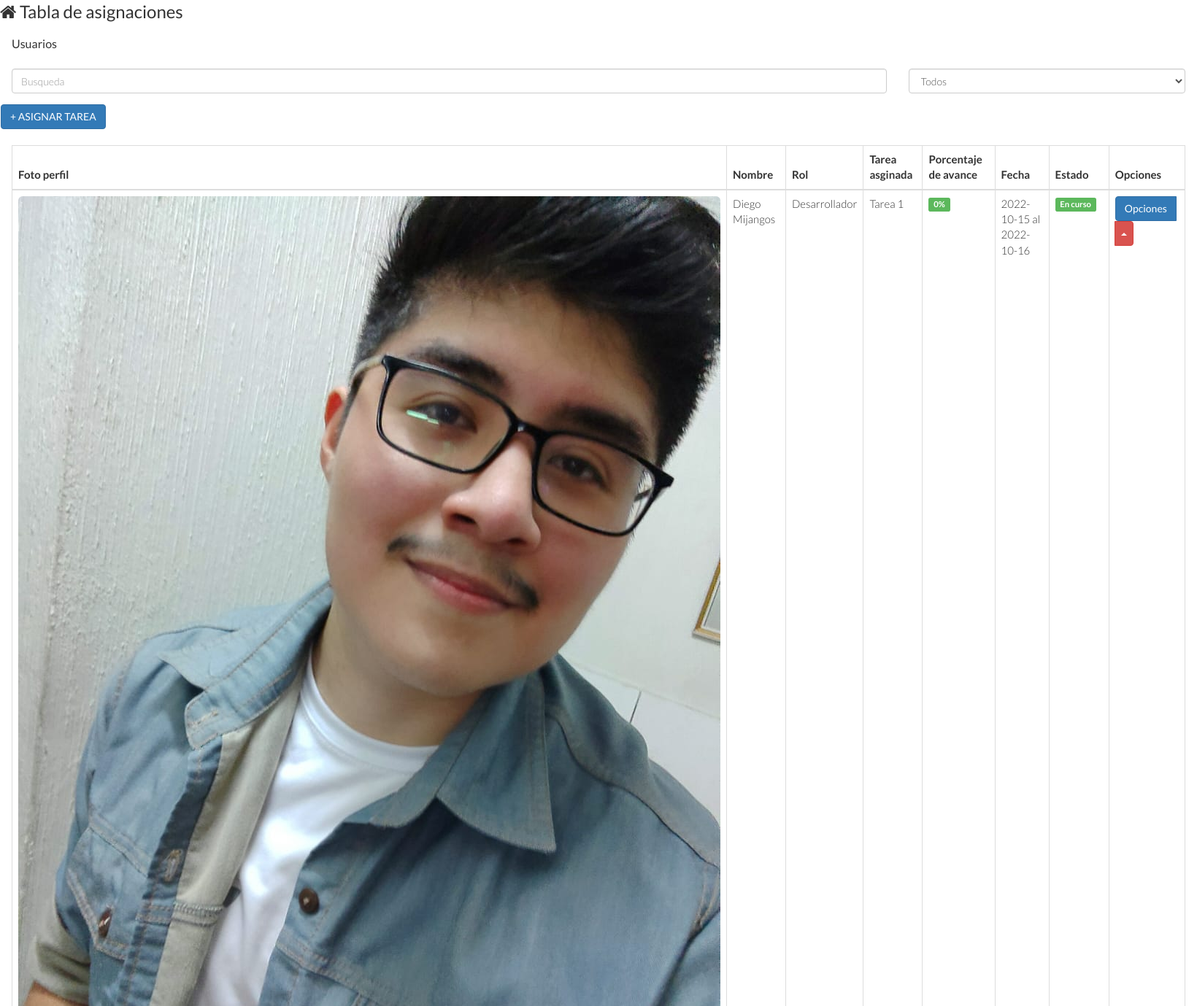
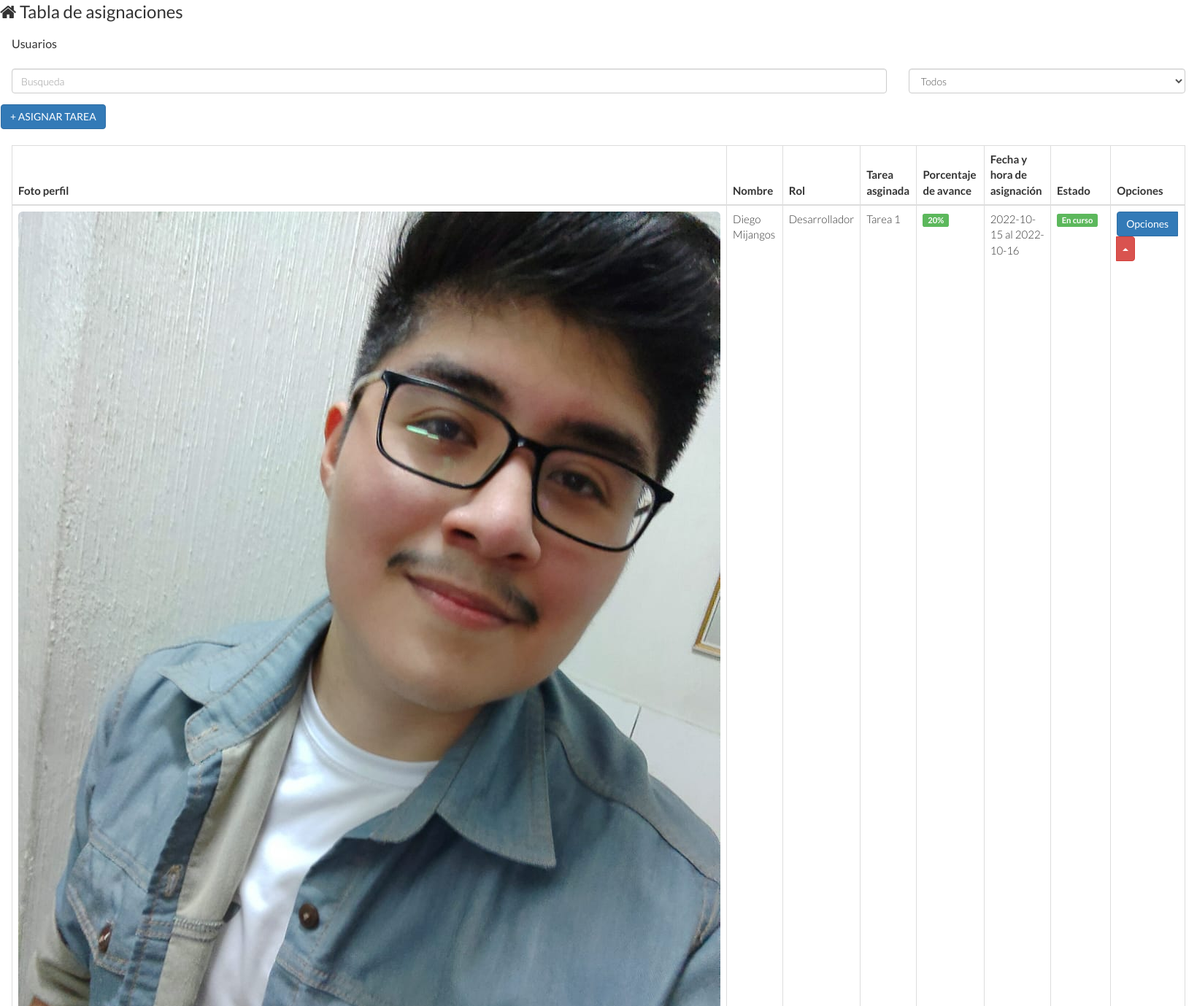
Before and after one commit to DiegoMF123/OrganizadoDeTareas, a CodeIgniter app: the page made by application/views/administrador/asignarUsuario.php in a window 1640 px wide; the page is wider, and only the part inside the window is pictured. Shown: the part 141-1520 px from the top of that part at 73% size. Run offline with CodeIgniter, Linux system fonts and the light colour scheme; the visitor is signed in with stand-in values (Sample User, id 1); some libraries are stand-ins or nearby versions.

Commit message:
Ultimos cambios a la aplicación

```diff
--- a/application/views/administrador/asignarUsuario.php
+++ b/application/views/administrador/asignarUsuario.php
@@ -289,7 +289,7 @@
                                                 <th data-hide="phone, tablet">Rol</th>
                                                 <th data-hide="phone, tablet">Tarea asginada</th>
                                                 <th data-hide="phone, tablet">Porcentaje de avance</th>
-                                                <th data-hide="phone, tablet">Fecha</th>
+                                                <th data-hide="phone, tablet">Fecha y hora de asignación</th>
                                                 <th data-hide="phone, tablet">Estado</th>
                                                 <th data-hide="phone, tablet">Opciones</th>
                                             </tr>
@@ -304,7 +304,7 @@
                                                 <td>Diego Mijangos</td>
                                                 <td>Desarrollador</td>
                                                 <td>Tarea 1</td>
-                                                <td><span class="label label-table label-success">0%</span></td>
+                                                <td><span class="label label-table label-success">20%</span></td>
                                                 <td>2022-10-15 al 2022-10-16</td>
                                                 <td><span class="label label-table label-success">En curso</span></td>
                                                 <td>
@@ -409,9 +409,9 @@
                                                 <td>Diego Mijangos</td>
                                                 <td>Desarrollador</td>
                                                 <td>Tarea 2</td>
-                                                <td><span class="label label-table label-success">0%</span></td>
+                                                <td><span class="label label-table label-success">100%</span></td>
                                                 <td>2022-10-15 al 2022-10-16</td>
-                                                <td><span class="label label-table label-success">En curso</span></td>
+                                                <td><span class="label label-table label-success">Finalziado</span></td>
                                                 <td>
 
 
@@ -442,6 +442,41 @@
                                                     </div>
                                                 </td>
                                                 <td>Diego Mijangos</td>
+                                                <td>Desarrollador</td>
+                                                <td>Tarea 3</td>
+                                                <td><span class="label label-table label-success">100%</span></td>
+                                                <td>2022-10-15 al 2022-10-16</td>
+                                                <td><span class="label label-table label-success">Finalizado</span></td>
+                                                <td>
+
+
+                                                    <div class="btn-group dropup">
+                                                        <button type="button" class="btn btn-primary">
+                                                            Opciones</button>
+
+                                                        <button type="button" class="btn btn-danger dropdown-toggle" data-toggle="dropdown">
+                                                            <span class="caret"></span>
+                                                            <span class="sr-only">Desplegar menú</span>
+                                                        </button>
+
+                                                        <ul class="dropdown-menu">
+
+                                                            <li> <a href="<?php echo base_url(); ?>index.php/tareas/cambiosEstado" class="btn btn-info btn-sm" data-toggle="tooltip" data-placement="right" title="Cambiar estado y porcentaje"><span class="material-icons">notes</span></a></li>
+                                                            <li> <a href="<?php echo base_url(); ?>index.php/tareas/comentarios" class="btn btn-success btn-sm" data-toggle="tooltip" data-placement="right" title="Agregar comentario"><span class="material-icons">notes</span></a></li>
+                                                        </ul>
+
+
+
+                                                    </div>
+                                                </td>
+                                            </tr>
+                                            <tr>
+                                                <td>
+                                                    <div class="media-object center">
+                                                        <img src="<?php echo base_url(); ?>/assets/img/user.png" alt="" class="img-rounded img-sm">
+                                                    </div>
+                                                </td>
+                                                <td>Debora Top </td>
                                                 <td>Desarrollador</td>
                                                 <td>Tarea 3</td>
                                                 <td><span class="label label-table label-success">100%</span></td>
```
